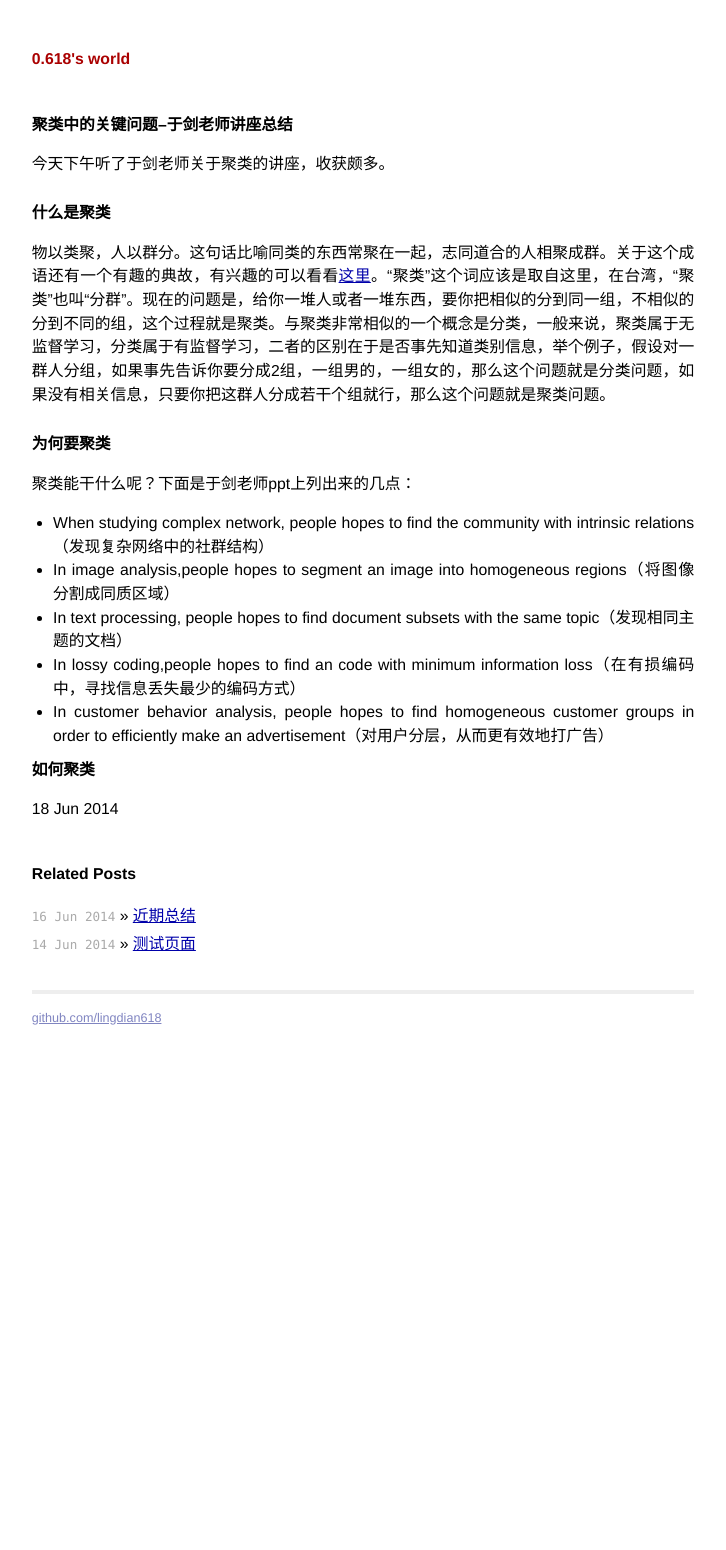
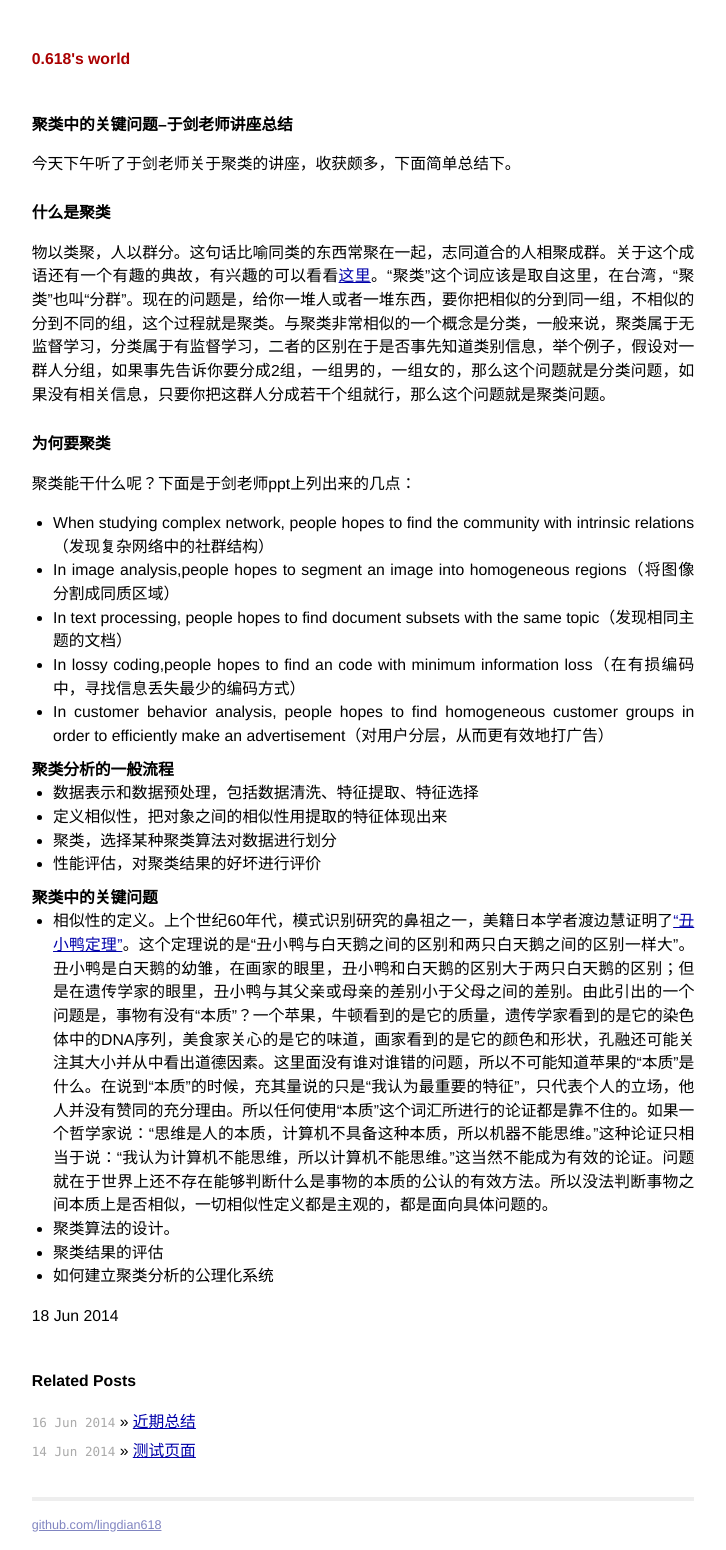
Before and after one commit to SimpleJian/blog, a Jekyll site: the page built from _posts/2014-06-18-cluster.md, in a window 1280 px wide. Shown: the whole page, without its empty margins (277-1003 px from the left). Built offline with Jekyll 4.4.1, drawn with Linux system fonts in a browser that asks for light colours; before the commit the page ends 1043 px from its top, so only the background shows below that.

Commit message:
another push

```diff
--- a/_posts/2014-06-18-cluster.md
+++ b/_posts/2014-06-18-cluster.md
@@ -6,7 +6,7 @@ tags: machine learning, summary, lecture
 
 # {{ page.title }}
 
-今天下午听了于剑老师关于聚类的讲座，收获颇多。
+今天下午听了于剑老师关于聚类的讲座，收获颇多，下面简单总结下。
 
 ## 什么是聚类
 
@@ -27,7 +27,20 @@ information loss（在有损编码中，寻找信息丢失最少的编码方式
 - In customer behavior analysis, people hopes to find homogeneous
 customer groups in order to efficiently make an advertisement（对用户分层，从而更有效地打广告）
 
-## 如何聚类
+
+## 聚类分析的一般流程
+
+- 数据表示和数据预处理，包括数据清洗、特征提取、特征选择
+- 定义相似性，把对象之间的相似性用提取的特征体现出来
+- 聚类，选择某种聚类算法对数据进行划分
+- 性能评估，对聚类结果的好坏进行评价
+
+## 聚类中的关键问题
+
+- 相似性的定义。上个世纪60年代，模式识别研究的鼻祖之一，美籍日本学者渡边慧证明了[“丑小鸭定理”](http://baike.baidu.com/view/815246.htm)。这个定理说的是“丑小鸭与白天鹅之间的区别和两只白天鹅之间的区别一样大”。丑小鸭是白天鹅的幼雏，在画家的眼里，丑小鸭和白天鹅的区别大于两只白天鹅的区别；但是在遗传学家的眼里，丑小鸭与其父亲或母亲的差别小于父母之间的差别。由此引出的一个问题是，事物有没有“本质”？一个苹果，牛顿看到的是它的质量，遗传学家看到的是它的染色体中的DNA序列，美食家关心的是它的味道，画家看到的是它的颜色和形状，孔融还可能关注其大小并从中看出道德因素。这里面没有谁对谁错的问题，所以不可能知道苹果的“本质”是什么。在说到“本质”的时候，充其量说的只是“我认为最重要的特征”，只代表个人的立场，他人并没有赞同的充分理由。所以任何使用“本质”这个词汇所进行的论证都是靠不住的。如果一个哲学家说：“思维是人的本质，计算机不具备这种本质，所以机器不能思维。”这种论证只相当于说：“我认为计算机不能思维，所以计算机不能思维。”这当然不能成为有效的论证。问题就在于世界上还不存在能够判断什么是事物的本质的公认的有效方法。所以没法判断事物之间本质上是否相似，一切相似性定义都是主观的，都是面向具体问题的。
+- 聚类算法的设计。
+- 聚类结果的评估
+- 如何建立聚类分析的公理化系统
 
 
 {{ page.date | date_to_string}}
```
Also changed, not shown: 1 other file.
